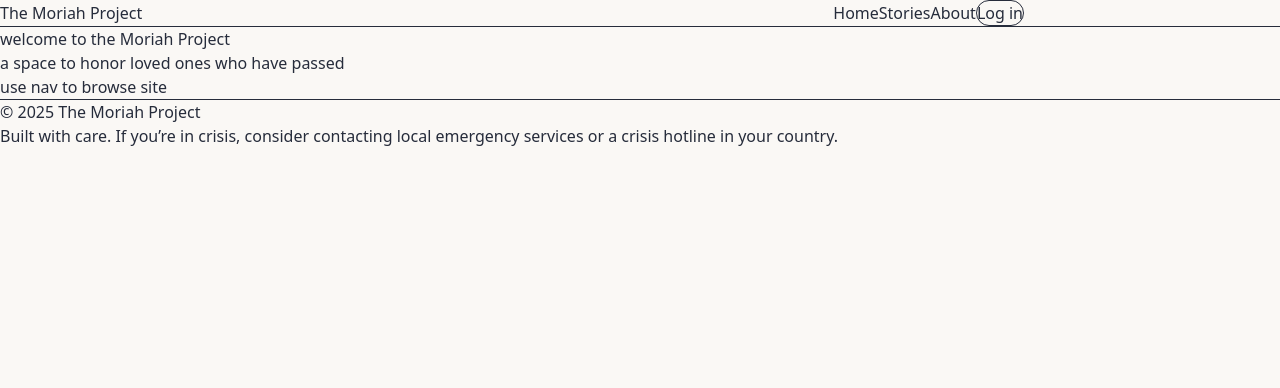
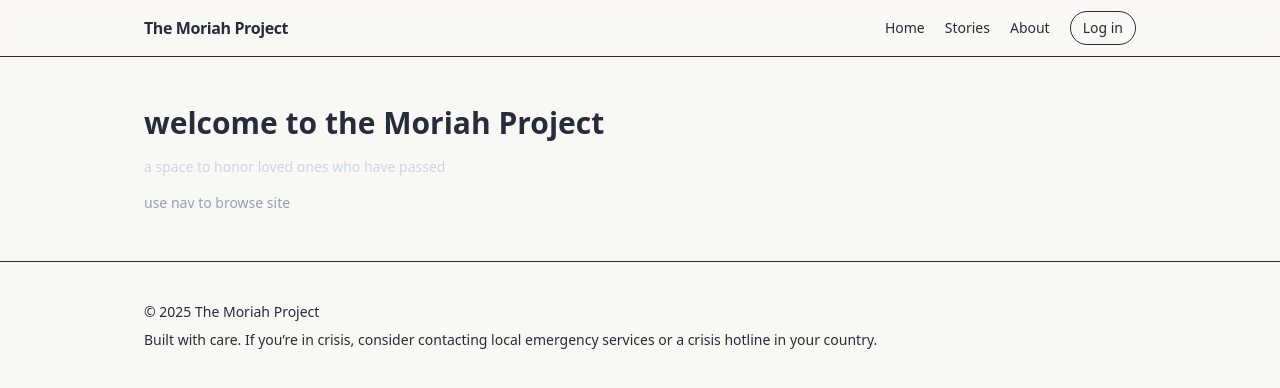
Before and after one commit to gojoego/moriah_project_v2, a Next.js app in the folder frontend/: page / in a window 1280 px wide. Shown: the top 388 px of the page. Built offline with nearby package versions, Linux system fonts and the light colour scheme.

Commit message:
PR corrections

```diff
--- a/frontend/src/app/globals.css
+++ b/frontend/src/app/globals.css
@@ -1,7 +1,6 @@
-@import "tailwindcss/preflight";
-@import "tailwindcss/utilities";
+@import "tailwindcss";
+@import "tw-animate-css";
 
-@layer base {
 :root {
   --background: 36 33% 97%;
   --foreground: 222 22% 19%;
@@ -10,10 +9,10 @@
   --card-foreground: 222 22% 18%;
 
   --primary: 151 22% 32%;
-        --primary-background: 36 33% 98%;
+  --primary-foreground: 36 33% 98%;
 
-        --secondary: 280 18% 92;
-        --secondary-foregound: 280 20% 24%;
+  --secondary: 280 18% 92%;
+  --secondary-foreground: 280 20% 24%;
 
   --muted: 30 20% 94%;
   --muted-foreground: 222 12% 45%;
@@ -27,12 +26,34 @@
   --radius: 1rem;
 }
 
+.dark {
+  --background: 222 23% 8%;
+  --foreground: 36 33% 98%;
+
+  --card: 222 23% 10%;
+  --card-foreground: 36 33% 98%;
+
+  --primary: 151 22% 60%;
+  --primary-foreground: 222 23% 10%;
+
+  --secondary: 280 20% 32%;
+  --secondary-foreground: 280 20% 94%;
+
+  --muted: 222 15% 15%;
+  --muted-foreground: 222 12% 65%;
+
+  --accent: 10 35% 24%;
+  --accent-foreground: 10 35% 92%;
+
+  --border: 222 14% 30%;
+  --ring: 151 22% 60%;
+}
+
 body {
   background-color: hsl(var(--background));
   color: hsl(var(--foreground));
-
+  font-feature-settings: "rlig" 1, "calt" 1;
   -webkit-font-smoothing: antialiased;
-    }
 }
 
 @layer components {
```
Lines whose indentation alone changed are shown as unchanged.
